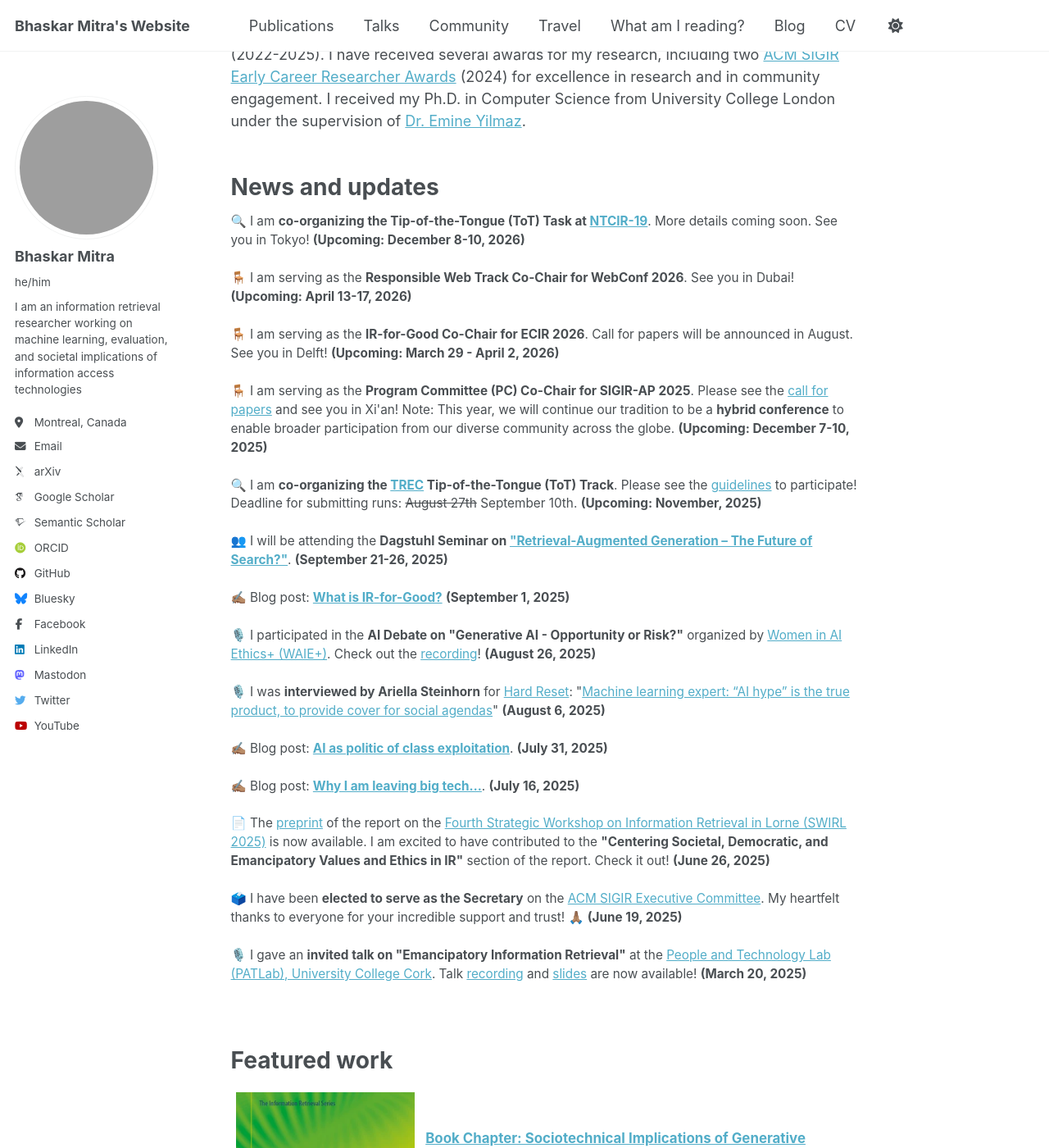
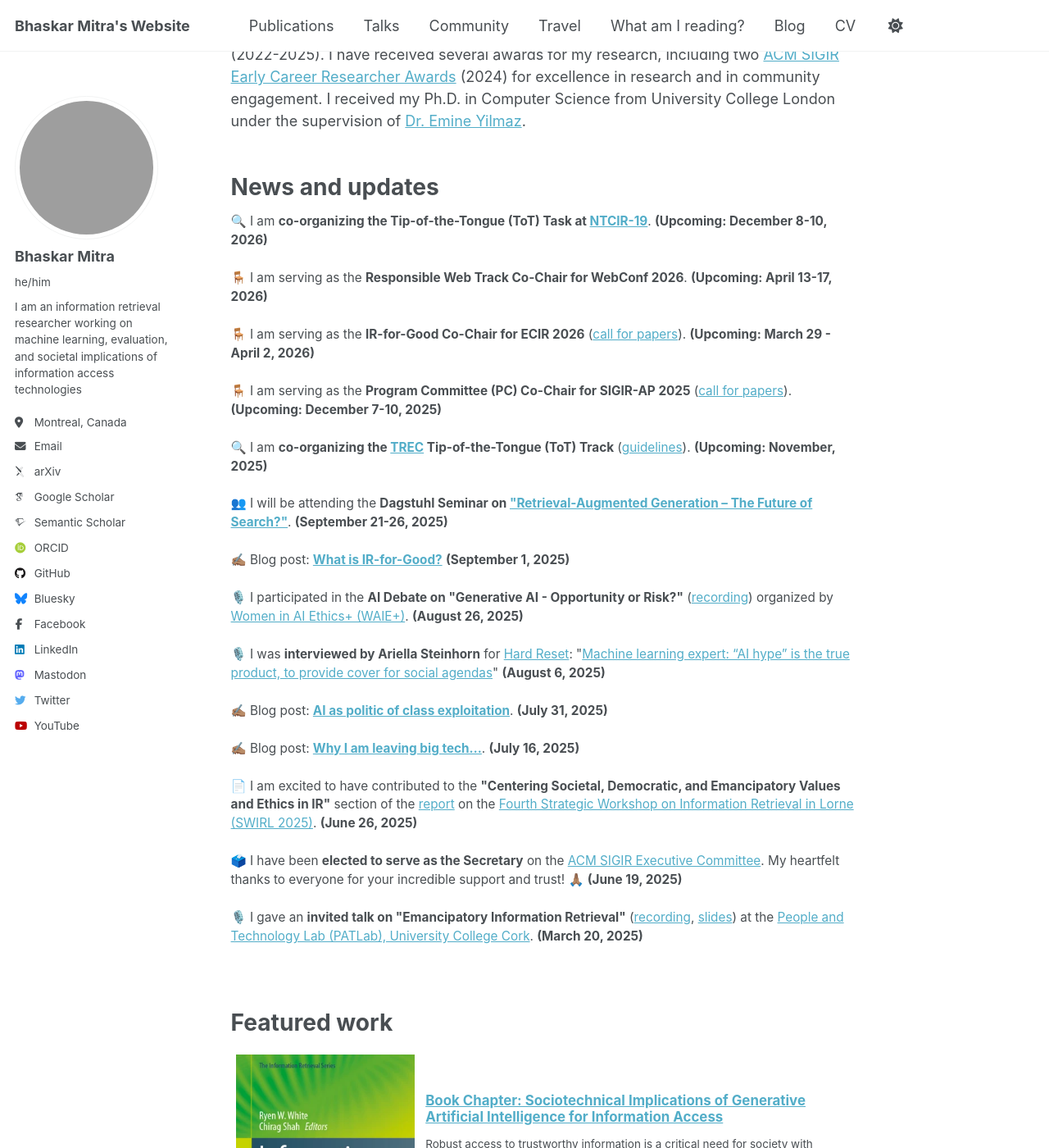
Before and after one commit to bhaskar-mitra/bhaskar-mitra.github.io, a Jekyll site: the page built from _pages/about.md, in a window 1280 px wide and 1400 px high, scrolled down 223 px. Shown: the whole window at 82% size. Built offline with Jekyll 4.4.1, drawn with Linux system fonts in a browser that asks for light colours; some web fonts are replaced; grey boxes are pictures that could not be loaded.

Commit message:
Update about.md

```diff
--- a/_pages/about.md
+++ b/_pages/about.md
@@ -18,21 +18,21 @@
 News and updates
 ======
 <div style="font-size:0.85em">
-🔍 I am <b>co-organizing the Tip-of-the-Tongue (ToT) Task at <a href="https://research.nii.ac.jp/ntcir/ntcir-19/">NTCIR-19</a></b>. More details coming soon. See you in Tokyo! <b>(Upcoming: December 8-10, 2026)</b>
+🔍 I am <b>co-organizing the Tip-of-the-Tongue (ToT) Task at <a href="https://research.nii.ac.jp/ntcir/ntcir-19/">NTCIR-19</a></b>. <b>(Upcoming: December 8-10, 2026)</b>
 <br/><br/>
-🪑 I am serving as the <b>Responsible Web Track Co-Chair for WebConf 2026</b>. See you in Dubai! <b>(Upcoming: April 13-17, 2026)</b>
+🪑 I am serving as the <b>Responsible Web Track Co-Chair for WebConf 2026</b>. <b>(Upcoming: April 13-17, 2026)</b>
 <br/><br/>
-🪑 I am serving as the <b>IR-for-Good Co-Chair for ECIR 2026</b>. Call for papers will be announced in August. See you in Delft! <b>(Upcoming: March 29 - April 2, 2026)</b>
+🪑 I am serving as the <b>IR-for-Good Co-Chair for ECIR 2026</b> (<a href="https://ecir2026.eu/calls/call-for-ir-for-good-papers">call for papers</a>). <b>(Upcoming: March 29 - April 2, 2026)</b>
 <br/><br/>
-🪑 I am serving as the <b>Program Committee (PC) Co-Chair for SIGIR-AP 2025</b>. Please see the <a href="https://www.sigir-ap.org/sigir-ap-2025/call-for-papers">call for papers</a> and see you in Xi'an! Note: This year, we will continue our tradition to be a <b>hybrid conference</b> to enable broader participation from our diverse community across the globe. <b>(Upcoming: December 7-10, 2025)</b>
+🪑 I am serving as the <b>Program Committee (PC) Co-Chair for SIGIR-AP 2025</b> (<a href="https://www.sigir-ap.org/sigir-ap-2025/call-for-papers">call for papers</a>). <b>(Upcoming: December 7-10, 2025)</b>
 <br/><br/>
-🔍 I am <b>co-organizing the <a href="https://trec.nist.gov/">TREC</a> Tip-of-the-Tongue (ToT) Track</b>. Please see the <a href="https://trec-tot.github.io/guidelines">guidelines</a> to participate! Deadline for submitting runs: <s>August 27th</s> September 10th. <b>(Upcoming: November, 2025)</b>
+🔍 I am <b>co-organizing the <a href="https://trec.nist.gov/">TREC</a> Tip-of-the-Tongue (ToT) Track</b> (<a href="https://trec-tot.github.io/guidelines">guidelines</a>). <b>(Upcoming: November, 2025)</b>
 <br/><br/>
 👥 I will be attending the <b>Dagstuhl Seminar on <a href="https://www.dagstuhl.de/25391">"Retrieval-Augmented Generation – The Future of Search?"</a></b>. <b>(September 21-26, 2025)</b>
 <br/><br/>
 ✍🏽 Blog post: <b><a href="https://bhaskar-mitra.github.io/posts/2025/09/01/what-is-ir-for-good/">What is IR-for-Good?</a></b> <b>(September 1, 2025)</b>
 <br/><br/>
-🎙️ I participated in the <b>AI Debate on "Generative AI - Opportunity or Risk?"</b> organized by <a href="https://www.waieplus.com/">Women in AI Ethics+ (WAIE+)</a>. Check out the <a href="https://www.youtube.com/watch?v=X2M9BcNzN2M">recording</a>! <b>(August 26, 2025)</b>
+🎙️ I participated in the <b>AI Debate on "Generative AI - Opportunity or Risk?"</b> (<a href="https://www.youtube.com/watch?v=X2M9BcNzN2M">recording</a>) organized by <a href="https://www.waieplus.com/">Women in AI Ethics+ (WAIE+)</a>. <b>(August 26, 2025)</b>
 <br/><br/>
 🎙️ I was <b>interviewed by Ariella Steinhorn</b> for <a href="https://hardresetmedia.substack.com/">Hard Reset</a>: "<a href="https://hardresetmedia.substack.com/p/machine-learning-expert-ai-hype-is">Machine learning expert: “AI hype” is the true product, to provide cover for social agendas</a>" <b>(August 6, 2025)</b>
 <br/><br/>
@@ -40,11 +40,11 @@
 <br/><br/>
 ✍🏽 Blog post: <b><a href="https://bhaskar-mitra.github.io/posts/2025/07/16/why-i-am-leaving-big-tech/">Why I am leaving big tech…</a></b>. <b>(July 16, 2025)</b>
 <br/><br/>
-📄 The <a href="https://bhaskar-mitra.github.io/showpdf/?file=SWIRL-2025-Preprint">preprint</a> of the report on the <a href="https://sites.google.com/view/swirl2025/">Fourth Strategic Workshop on Information Retrieval in Lorne (SWIRL 2025)</a> is now available. I am excited to have contributed to the <b>"Centering Societal, Democratic, and Emancipatory Values and Ethics in IR"</b> section of the report. Check it out! <b>(June 26, 2025)</b>
+📄 I am excited to have contributed to the <b>"Centering Societal, Democratic, and Emancipatory Values and Ethics in IR"</b> section of the <a href="https://bhaskar-mitra.github.io/showpdf/?file=SWIRL-2025-Preprint">report</a> on the <a href="https://sites.google.com/view/swirl2025/">Fourth Strategic Workshop on Information Retrieval in Lorne (SWIRL 2025)</a>. <b>(June 26, 2025)</b>
 <br/><br/>
 🗳️ I have been <b>elected to serve as the Secretary</b> on the <a href="https://sigir.org/general-information/officers-and-volunteers">ACM SIGIR Executive Committee</a>. My heartfelt thanks to everyone for your incredible support and trust! 🙏🏽 <b>(June 19, 2025)</b>
 <br/><br/>
-🎙️ I gave an <b>invited talk on "Emancipatory Information Retrieval"</b> at the <a href="https://www.ucc.ie/en/apsych/research/people-and-tech/">People and Technology Lab (PATLab), University College Cork</a>. Talk <a href="https://www.youtube.com/watch?v=wK-nHCg_ZHg">recording</a> and <a href="https://www.slideshare.net/slideshow/emancipatory-information-retrieval-ucc/276984043">slides</a> are now available! <b>(March 20, 2025)</b>
+🎙️ I gave an <b>invited talk on "Emancipatory Information Retrieval"</b> (<a href="https://www.youtube.com/watch?v=wK-nHCg_ZHg">recording</a>, <a href="https://www.slideshare.net/slideshow/emancipatory-information-retrieval-ucc/276984043">slides</a>) at the <a href="https://www.ucc.ie/en/apsych/research/people-and-tech/">People and Technology Lab (PATLab), University College Cork</a>. <b>(March 20, 2025)</b>
 </div>
 <br/><br/>
 
```
